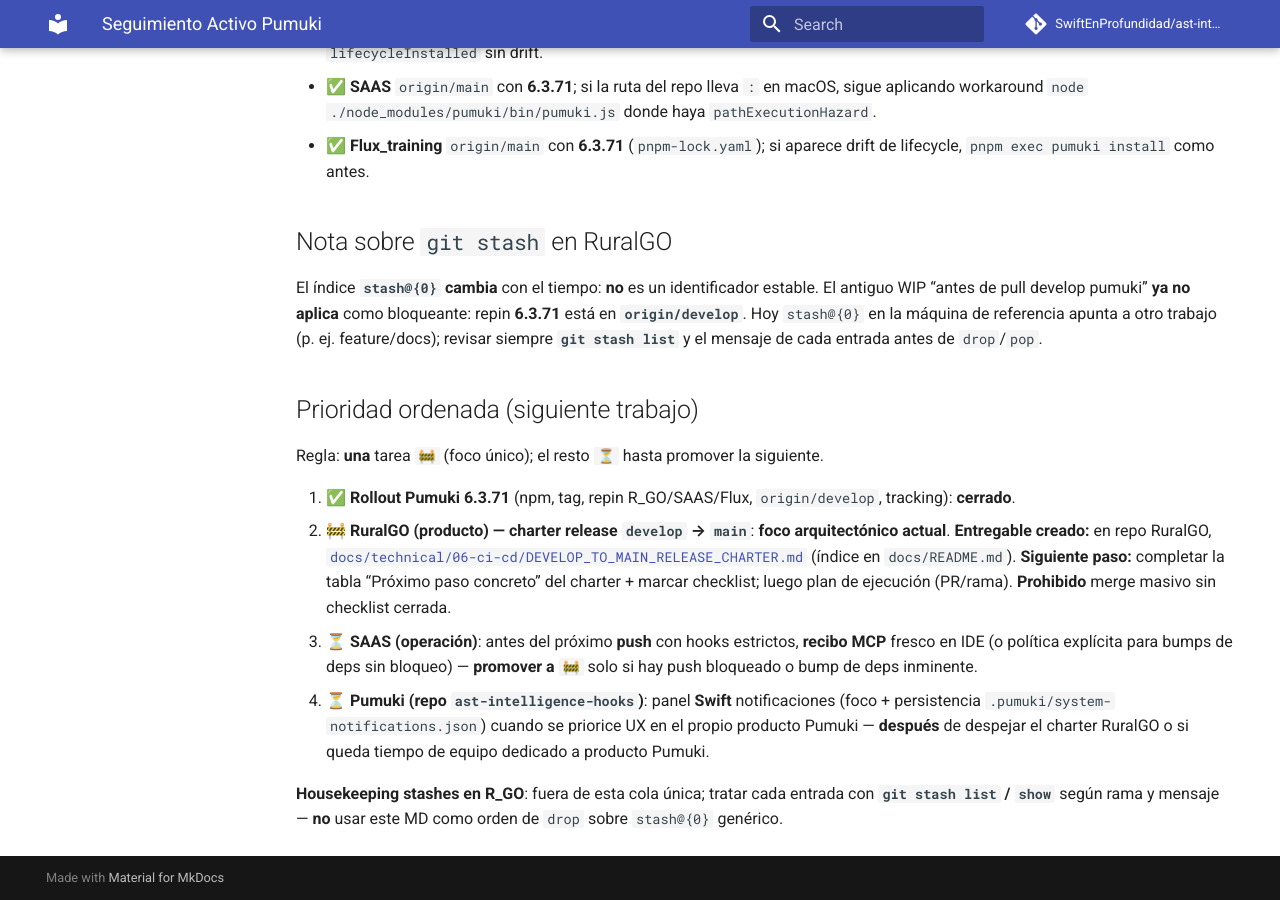
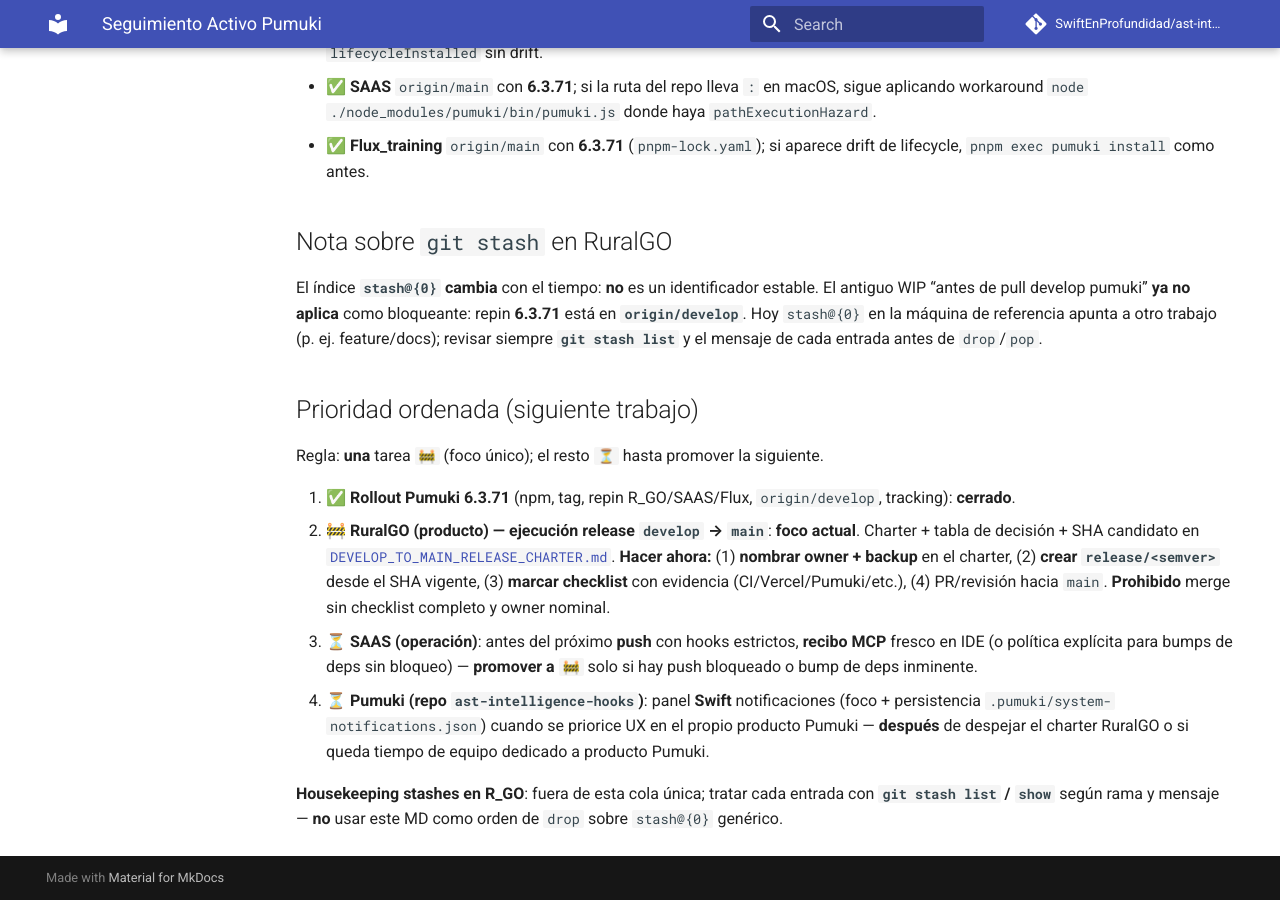
Before and after one commit to SwiftEnProfundidad/ast-intelligence-hooks, an MkDocs documentation site: the page built from docs/tracking/plan-activo-de-trabajo.md, in a window 1280 px wide and 900 px high, scrolled down 2058 px. Built offline with MkDocs 1.6.1 and Material for MkDocs 9.7.7, drawn with Linux system fonts in a browser that asks for light colours; comment, search, counter and statistics services are not loaded; some of the changed text lies outside the part shown.

Commit message:
docs(tracking): foco RuralGO pasa a ejecución release (post-tabla charter)

```diff
--- a/docs/tracking/plan-activo-de-trabajo.md
+++ b/docs/tracking/plan-activo-de-trabajo.md
@@ -16,7 +16,7 @@
 
 ## Estado actual
 
-- Frente activo: **`ruralgo-develop-to-main-release-charter`** (ver `🚧` en prioridad); rollout **6.3.71** ya **cerrado** (npm + tag + repin **R_GO** / **SAAS** / **Flux** + `origin/develop` Pumuki alineado).
+- Frente activo: **`ruralgo-develop-to-main-release-execution`** (ver `🚧` en prioridad); charter RuralGO con tabla + SHA candidato; rollout **6.3.71** **cerrado** en Pumuki/consumidores.
 - Detalle operativo: ver **Prioridad ordenada** (abajo); **exactamente una** fila `🚧` mientras el charter RuralGO esté abierto.
 - Origen: `ast-intelligence-hooks`
 - Contexto: este archivo vive en el repo **Pumuki** pero el orden incluye **impacto en consumidores** (RuralGO, SAAS, Flux) cuando el ciclo de release lo exige; no es “solo un repo”, es el **espejo operativo** acordado en `AGENTS.md`.
@@ -53,7 +53,7 @@ El índice **`stash@{0}` cambia** con el tiempo: **no** es un identificador esta
 Regla: **una** tarea `🚧` (foco único); el resto `⏳` hasta promover la siguiente.
 
 1. ✅ **Rollout Pumuki 6.3.71** (npm, tag, repin R_GO/SAAS/Flux, `origin/develop`, tracking): **cerrado**.
-2. 🚧 **RuralGO (producto) — charter release `develop` → `main`**: **foco arquitectónico actual**. **Entregable creado:** en repo RuralGO, [`docs/technical/06-ci-cd/DEVELOP_TO_MAIN_RELEASE_CHARTER.md`](https://github.com/SwiftEnProfundidad/R_GO/blob/develop/docs/technical/06-ci-cd/DEVELOP_TO_MAIN_RELEASE_CHARTER.md) (índice en `docs/README.md`). **Siguiente paso:** completar la tabla “Próximo paso concreto” del charter + marcar checklist; luego plan de ejecución (PR/rama). **Prohibido** merge masivo sin checklist cerrada.
+2. 🚧 **RuralGO (producto) — ejecución release `develop` → `main`**: **foco actual**. Charter + tabla de decisión + SHA candidato en [`DEVELOP_TO_MAIN_RELEASE_CHARTER.md`](https://github.com/SwiftEnProfundidad/R_GO/blob/develop/docs/technical/06-ci-cd/DEVELOP_TO_MAIN_RELEASE_CHARTER.md). **Hacer ahora:** (1) **nombrar owner + backup** en el charter, (2) **crear `release/<semver>`** desde el SHA vigente, (3) **marcar checklist** con evidencia (CI/Vercel/Pumuki/etc.), (4) PR/revisión hacia `main`. **Prohibido** merge sin checklist completo y owner nominal.
 3. ⏳ **SAAS (operación)**: antes del próximo **push** con hooks estrictos, **recibo MCP** fresco en IDE (o política explícita para bumps de deps sin bloqueo) — **promover a `🚧`** solo si hay push bloqueado o bump de deps inminente.
 4. ⏳ **Pumuki (repo `ast-intelligence-hooks`)**: panel **Swift** notificaciones (foco + persistencia `.pumuki/system-notifications.json`) cuando se priorice UX en el propio producto Pumuki — **después** de despejar el charter RuralGO o si queda tiempo de equipo dedicado a producto Pumuki.
 
```
